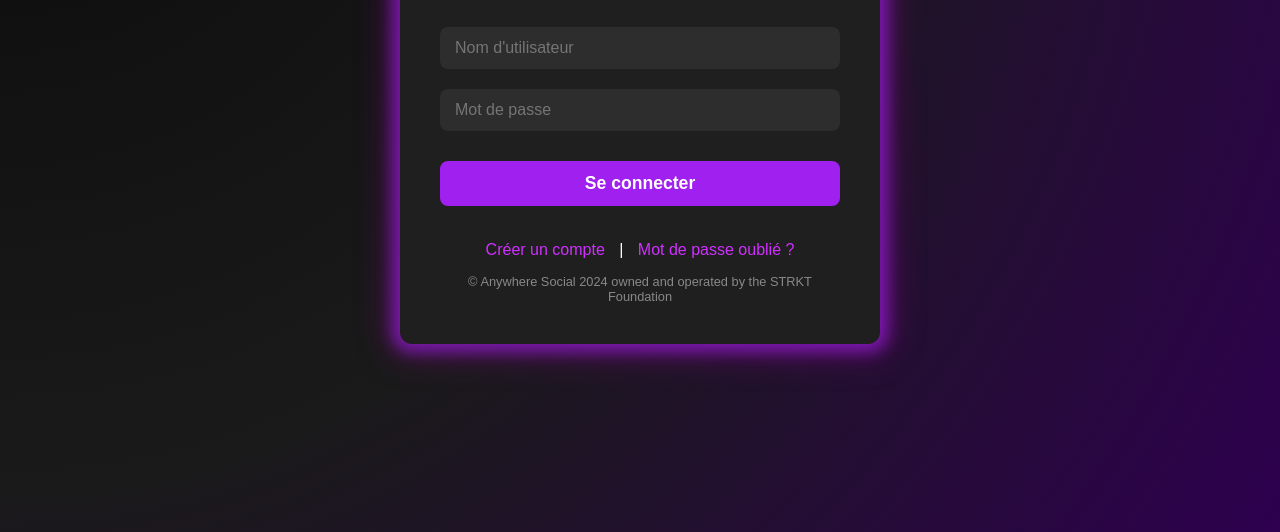
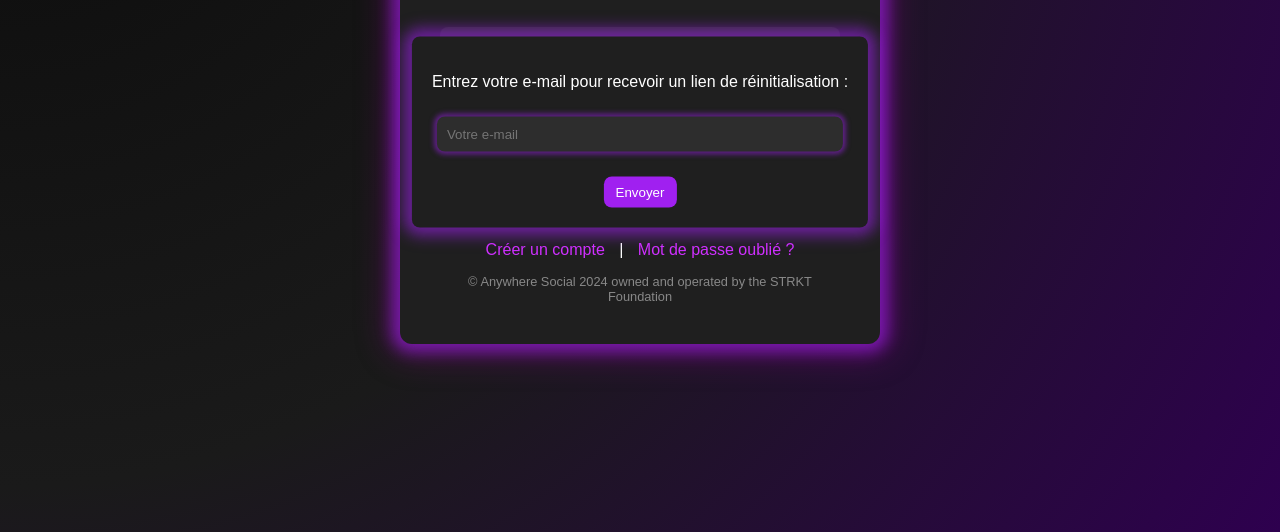
Before and after one commit to Voltraxen/AnywhereSocial, a plain HTML site: page index.html in a window 1280 px wide. Both pictures are taken after a click on the link "Mot de passe oublié ?". Shown: the part 268-800 px from the top of the page. Drawn offline with Linux system fonts and the light colour scheme.

Commit message:
Add files via upload

```diff
--- a/index.html
+++ b/index.html
@@ -48,17 +48,23 @@
             box-shadow: 0 0 15px 8px rgba(70, 130, 180, 0.7), 0 0 30px 15px rgba(65, 105, 225, 0.5);
         }
 
-        /* Logo et Titre */
+        /* Logo et Titre avec effet au survol */
         .logo {
             font-size: 2em;
             font-weight: bold;
             color: #ffffff;
             margin-bottom: 20px;
+            transition: color 0.3s;
+        }
+
+        .logo:hover {
+            color: #a020f0; /* Violet au survol */
         }
 
         /* Formulaire */
         .login-form input[type="text"],
-        .login-form input[type="password"] {
+        .login-form input[type="password"],
+        .login-form input[type="email"] {
             width: calc(100% - 30px);
             padding: 12px 15px;
             margin: 10px 0;
@@ -68,15 +74,15 @@
             color: #fff;
             font-size: 1em;
             outline: none;
-            transition: background 0.3s;
+            transition: background 0.3s, box-shadow 0.3s;
         }
 
         .login-form input[type="text"]:focus,
-        .login-form input[type="password"]:focus {
+        .login-form input[type="password"]:focus,
+        .login-form input[type="email"]:focus {
             background: #3d3d3d;
+            box-shadow: 0 0 5px 3px rgba(160, 32, 240, 0.5);
         }
-
-
 
         /* Bouton de connexion */
         .login-form button {
@@ -121,8 +127,8 @@
             color: #888;
         }
 
-        /* Styles pour la popup */
-        .popup {
+        /* Styles pour les popups */
+        .popup, .reset-popup {
             display: none;
             position: fixed;
             top: 50%;
@@ -136,7 +142,7 @@
             color: #fff;
         }
 
-        .popup button {
+        .popup button, .reset-popup button {
             margin-top: 15px;
             padding: 8px 12px;
             background: #a020f0;
@@ -153,9 +159,10 @@
             const loginContainer = document.querySelector('.login-container');
             const usernameInput = document.querySelector('input[type="text"]');
             const passwordInput = document.querySelector('input[type="password"]');
-            const passwordToggle = document.querySelector('.password-toggle');
             const signupLink = document.querySelector('.extra-links a[href="signup.html"]');
+            const forgotPasswordLink = document.querySelector('.extra-links a[href="#"]');
             const popup = document.querySelector('.popup');
+            const resetPopup = document.querySelector('.reset-popup');
 
             usernameInput.addEventListener('focus', () => {
                 loginContainer.classList.remove('password-active', 'default-glow');
@@ -177,8 +184,6 @@
                 loginContainer.classList.add('default-glow');
             });
 
-
-
             // Afficher la popup lorsqu'on clique sur "Créer un compte"
             signupLink.addEventListener('click', (e) => {
                 e.preventDefault(); // Empêcher la redirection
@@ -189,6 +194,17 @@
             document.querySelector('.popup button').addEventListener('click', () => {
                 popup.style.display = 'none';
             });
+
+            // Afficher la popup de réinitialisation de mot de passe
+            forgotPasswordLink.addEventListener('click', (e) => {
+                e.preventDefault(); // Empêcher la redirection
+                resetPopup.style.display = 'block';
+            });
+
+            // Fermer la popup de réinitialisation de mot de passe
+            document.querySelector('.reset-popup button').addEventListener('click', () => {
+                resetPopup.style.display = 'none';
+            });
         });
     </script>
 </head>
@@ -198,7 +214,6 @@
         <form class="login-form" action="#" method="post">
             <input type="text" placeholder="Nom d'utilisateur" required>
             <input type="password" placeholder="Mot de passe" required>
-
             <button type="submit">Se connecter</button>
             <div class="extra-links">
                 <a href="signup.html">Créer un compte</a> | <a href="#">Mot de passe oublié ?</a>
@@ -207,14 +222,17 @@
         <div class="copyright">© Anywhere Social 2024 owned and operated by the STRKT Foundation</div>
     </div>
 
-    <!-- Popup intégrée -->
+    <!-- Popup intégrée pour la création de compte -->
     <div class="popup">
         Eh non, pas maintenant ! Tu dois continuer d'utiliser X ou l'autre truc chelou avec le papillon.
         <button>Fermer</button>
     </div>
-</body>
-</html>
 
+    <!-- Popup intégrée pour la réinitialisation de mot de passe -->
+    <div class="reset-popup">
+        <p>Entrez votre e-mail pour recevoir un lien de réinitialisation :</p>
+        <input type="email" placeholder="Votre e-mail" required style="width: calc(100% - 30px); padding: 10px; margin: 10px 0; border: none; background: #2d2d2d; border-radius: 8px; color: #fff; box-shadow: 0 0 5px 3px rgba(160, 32, 240, 0.5);">
+        <button>Envoyer</button>
     </div>
 </body>
 </html>
```
